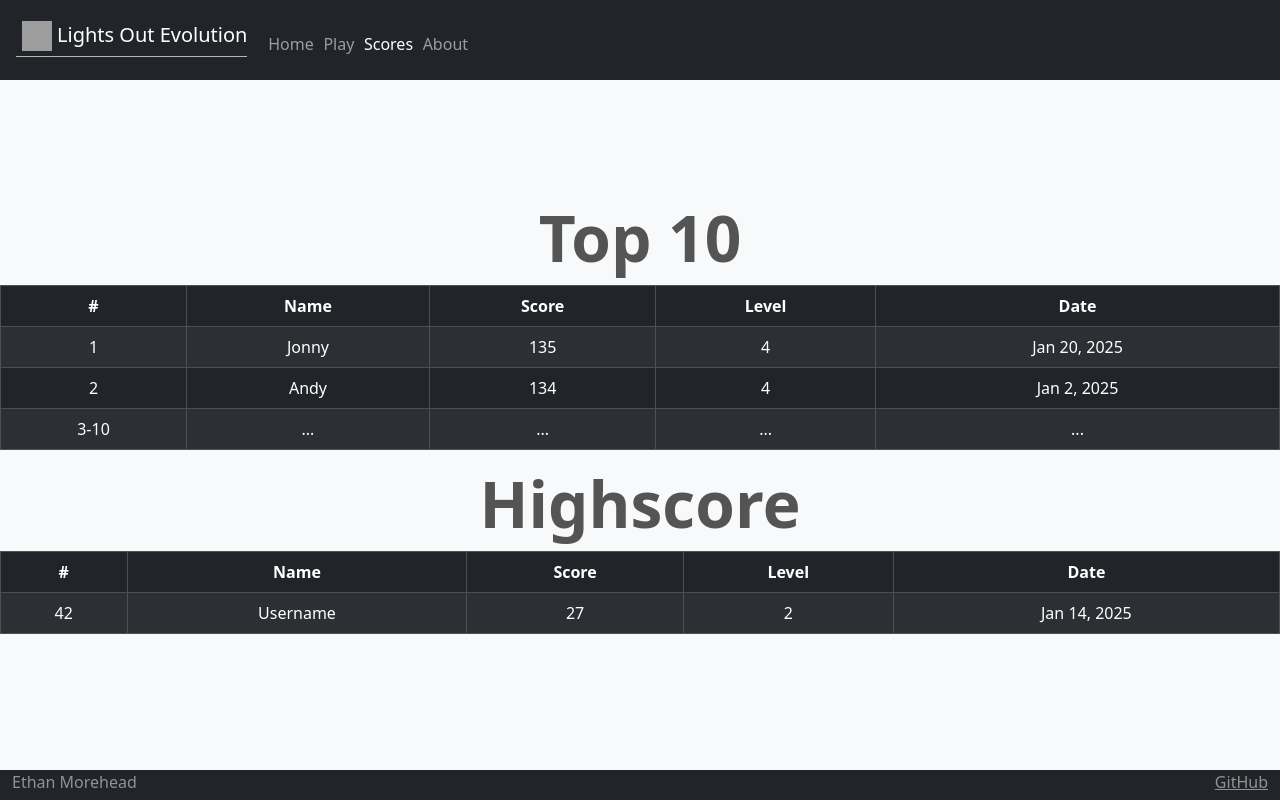
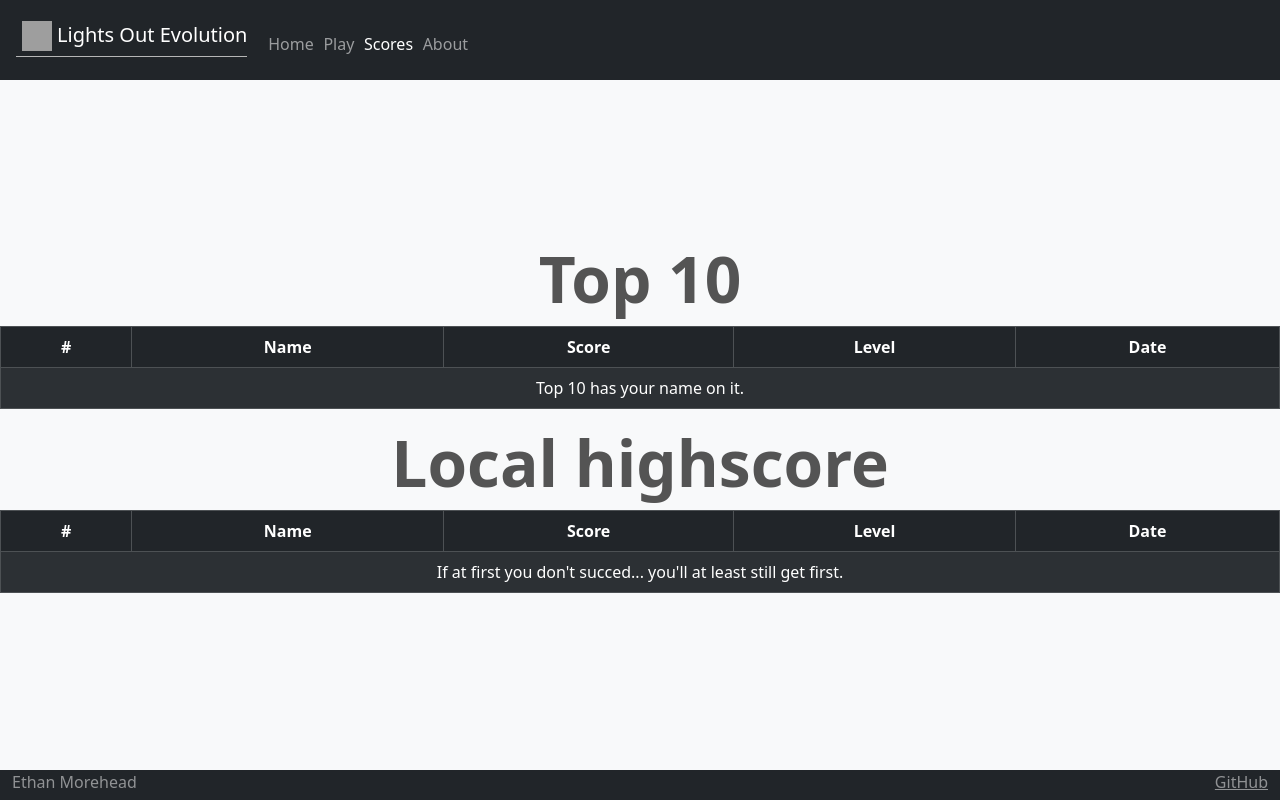
Before and after one commit to ethanmorehead0/startup, a React (Vite) app: page /scores in a window 1280 px wide. Built offline with nearby package versions, Linux system fonts and the light colour scheme; grey boxes are pictures that could not be loaded.

Commit message:
scoreboard completed

```diff
--- a/src/scores/scores.jsx
+++ b/src/scores/scores.jsx
@@ -1,6 +1,68 @@
 import React from "react";
 import "./scores.css";
 export function Scores() {
+  const [highscores, setHighscores] = React.useState([]);
+  const [localHighscores, setLocalHighscores] = React.useState([]);
+  // Demonstrates calling a service asynchronously so that
+  // React can properly update state objects with the results.
+  React.useEffect(() => {
+    const scoresText = localStorage.getItem("highscores");
+    if (scoresText) {
+      setHighscores(JSON.parse(scoresText));
+    }
+  }, []);
+  React.useEffect(() => {
+    const scoresText = localStorage.getItem("localHighscores");
+    if (scoresText) {
+      setLocalHighscores(JSON.parse(scoresText));
+    }
+  }, []);
+
+  // Demonstrates rendering an array with React
+  const scoreRows = [];
+  if (highscores.length) {
+    for (const [i, score] of highscores.entries()) {
+      scoreRows.push(
+        <tr key={i}>
+          <td>{i}</td>
+          <td>{score.name.split("@")[0]}</td>
+          <td>{score.score}</td>
+          <td>{score.level}</td>
+          <td>{score.date}</td>
+        </tr>
+      );
+    }
+  } else {
+    scoreRows.push(
+      <tr key="0">
+        <td colSpan="5">Top 10 has your name on it.</td>
+      </tr>
+    );
+  }
+
+  const localRows = [];
+  if (localHighscores.length) {
+    for (const [i, score] of localHighscores.entries()) {
+      scoreRows.push(
+        <tr key={i}>
+          <td>{i}</td>
+          <td>{score.name.split("@")[0]}</td>
+          <td>{score.score}</td>
+          <td>{score.level}</td>
+          <td>{score.date}</td>
+        </tr>
+      );
+    }
+  } else {
+    localRows.push(
+      <tr key="1">
+        <td colSpan="5">
+          If at first you don't succed... you'll at least still get first.
+        </td>
+      </tr>
+    );
+  }
+
   return (
     <main className="bg-light text-dark text-center align-items-center d-flex flex-column justify-content-center align-items-center">
       <h2 className="title">Top 10</h2>
@@ -14,31 +76,9 @@ export function Scores() {
             <th>Date</th>
           </tr>
         </thead>
-        <tbody>
-          <tr>
-            <td>1</td>
-            <td>Jonny</td>
-            <td>135</td>
-            <td>4</td>
-            <td>Jan 20, 2025</td>
-          </tr>
-          <tr>
-            <td>2</td>
-            <td>Andy</td>
-            <td>134</td>
-            <td>4</td>
-            <td>Jan 2, 2025</td>
-          </tr>
-          <tr>
-            <td>3-10</td>
-            <td>...</td>
-            <td>...</td>
-            <td>...</td>
-            <td>...</td>
-          </tr>
-        </tbody>
+        <tbody id="scores">{scoreRows}</tbody>
       </table>
-      <h2 className="title">Highscore</h2>
+      <h2 className="title">Local highscore</h2>
       <table className="table table-dark table-striped table-bordered">
         <thead className="table-dark">
           <tr>
@@ -49,15 +89,7 @@ export function Scores() {
             <th>Date</th>
           </tr>
         </thead>
-        <tbody>
-          <tr>
-            <td>42</td>
-            <td>Username</td>
-            <td>27</td>
-            <td>2</td>
-            <td>Jan 14, 2025</td>
-          </tr>
-        </tbody>
+        <tbody id="localScores">{localRows}</tbody>
       </table>
     </main>
   );
```
